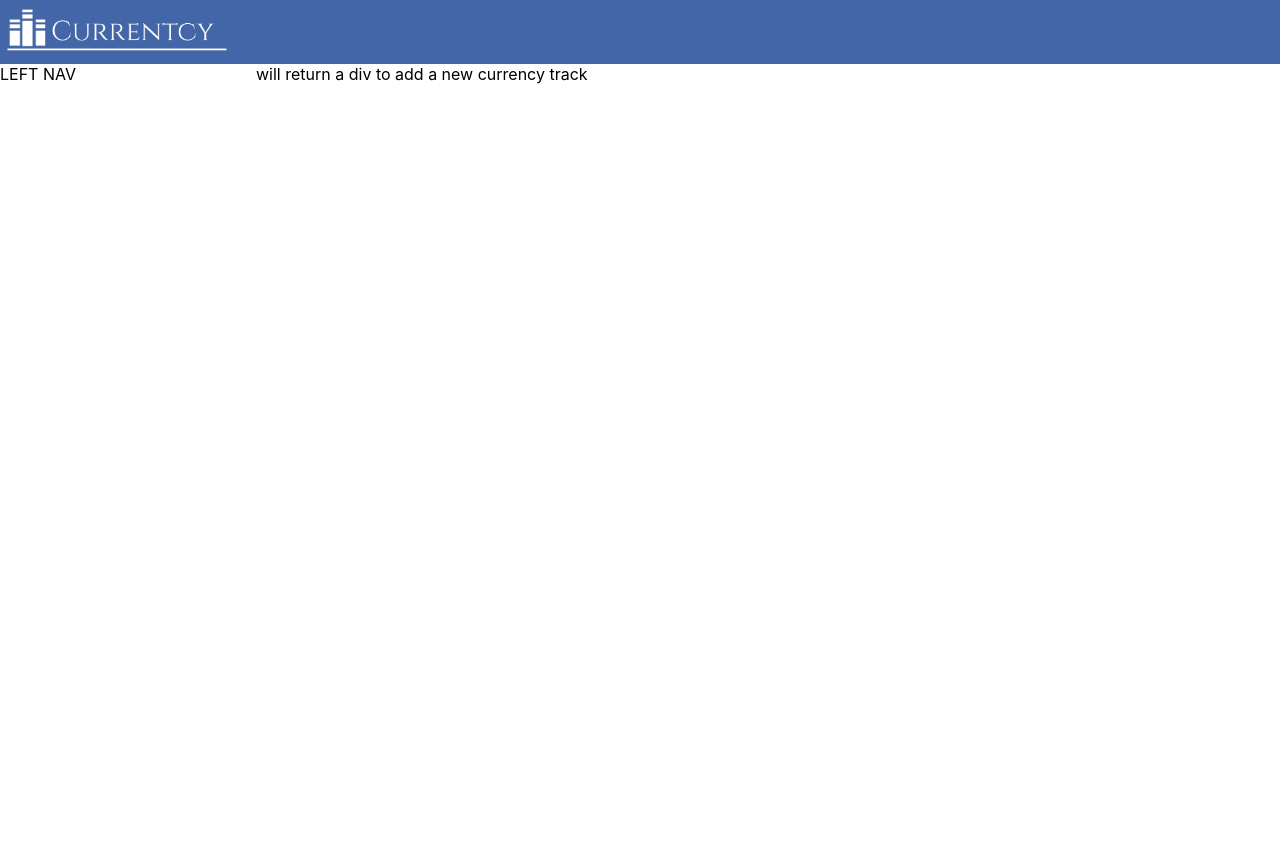
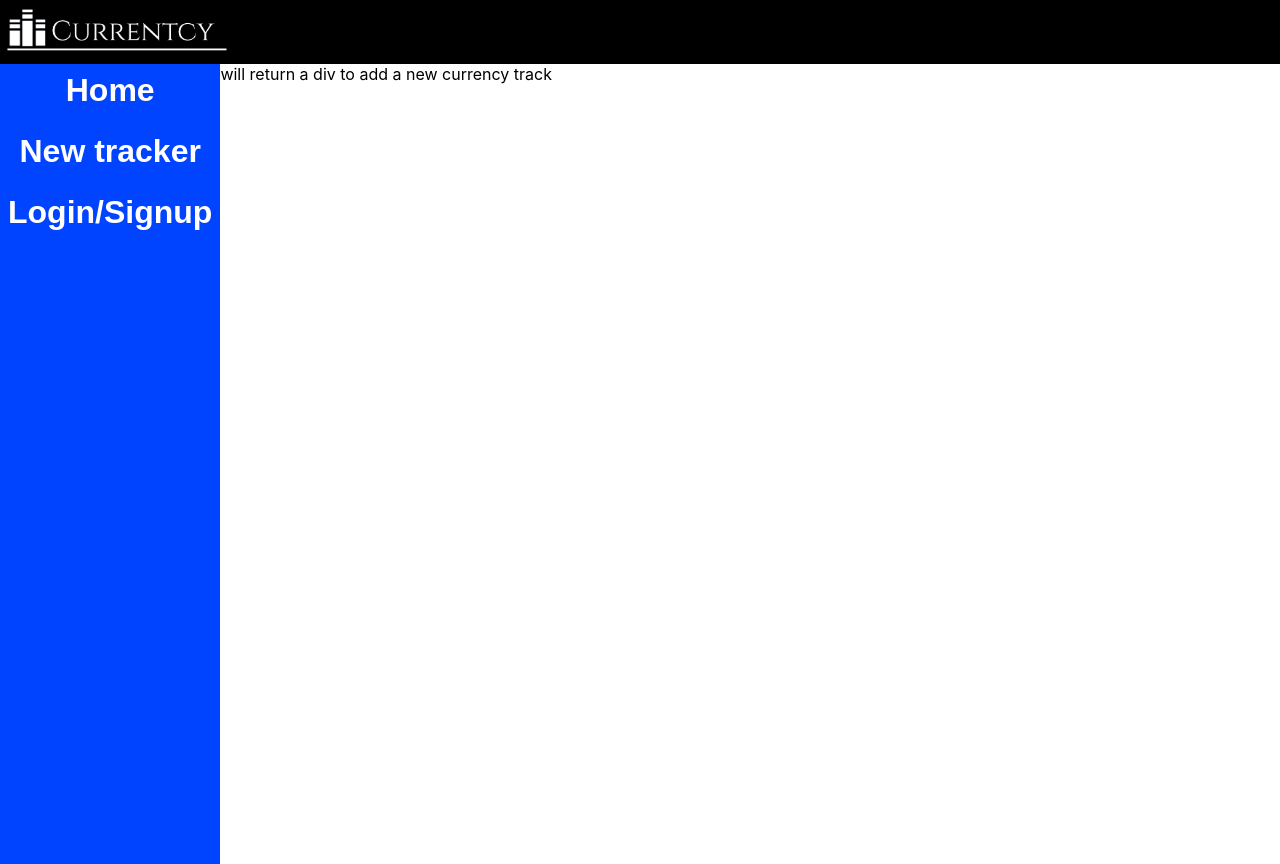
Before and after one commit to psan2/Currentcy-front-end, a React (Create React App) app: page /new in a window 1280 px wide. Before the commit the page ends 800 px from the top, so only its background shows below. Built offline with nearby package versions, Linux system fonts and the light colour scheme.

Commit message:
updated styles

```diff
--- a/package.json
+++ b/package.json
@@ -3,13 +3,11 @@
   "version": "0.1.0",
   "private": true,
   "dependencies": {
-    "@material-ui/core": "^4.2.0",
     "react": "^16.8.6",
     "react-dom": "^16.8.6",
     "react-router-dom": "^5.0.1",
     "react-scripts": "3.0.1",
-    "react-vis": "^1.11.7",
-    "typeface-roboto": "0.0.54"
+    "react-vis": "^1.11.7"
   },
   "scripts": {
     "start": "react-scripts start",
--- a/src/App.css
+++ b/src/App.css
@@ -6,7 +6,7 @@
     "header header header"
     "left-nav forex-container r-nav-live-feed"
     "left-nav forex-container r-nav-filters";
-  grid-template-columns: 1fr 3fr 1fr;
+  grid-template-columns: 0.4fr 3fr 0.4fr;
 }
 
 .logo {
@@ -14,12 +14,16 @@
 }
 
 .fx-container {
+  padding-left: 10px;
+  margin: 10px;
   display: grid;
   grid-template-columns: repeat(3, 1fr);
   gap: 25px;
+  text-align: center;
 }
 
 .fx-card {
+  padding: 10px;
   border: grey solid 1px;
   border-radius: 8px;
   width: 25rem;
@@ -27,31 +31,51 @@
   box-shadow: 3px 3px 3px 3px gray;
 }
 
+.graph {
+  padding: 5px 0px 10px 5px;
+}
+
 .header {
   grid-area: header;
-  background-color: rgb(66, 102, 168);
+  background-color: rgb(0, 0, 0);
 }
 
 .left-nav {
   grid-area: left-nav;
-  background-color: white;
-}
-
-.forex-container {
-  grid-area: forex-container;
-  background-color: white;
+  background-color: rgb(0, 68, 255);
+  min-height: 100vh;
 }
 
 .r-nav-live-feed {
   margin-left: 5px;
   padding-left: 5px;
   grid-area: r-nav-live-feed;
-  background-color: rgb(176, 195, 230);
+  font-weight: bold;
 }
 
 .r-nav-filters {
   margin-left: 5px;
   padding-left: 5px;
   grid-area: r-nav-filters;
-  background-color: rgb(176, 195, 230);
+  font-weight: bold;
+  min-height: 100vh;
 }
+
+.nav-button {
+  padding: 8px;
+  padding-bottom: 16px;
+  width: 100%;
+  background-color: rgb(0, 68, 255);
+
+  color: white;
+  font-weight: bold;
+  font-size: 2em;
+  border: none;
+  -webkit-transition-duration: 0.4s;
+  transition-duration: 0.4s;
+}
+
+.nav-button:hover {
+  background-color: white;
+  color: rgb(0, 68, 255);
+}
--- a/src/App.js
+++ b/src/App.js
@@ -4,6 +4,7 @@ import "./App.css";
 import LeftNav from "./containers/LeftNav";
 import Header from "./containers/Header";
 import FxContainer from "./containers/FxContainer";
+import LoginSignup from "./components/LoginSignup";
 
 function App() {
   return (
@@ -12,15 +13,15 @@ function App() {
         <Header />
         <LeftNav />
         <Route exact path="/" component={Home} />
-        <Route path="/login" component={LoginSignup} />
+        <Route path="/login" component={Login} />
         <Route path="/new" component={New} />
       </div>
     </Router>
   );
 }
 
-function LoginSignup() {
-  return <div>will return a signup page</div>;
+function Login() {
+  return <LoginSignup />;
 }
 
 function New() {
--- a/src/components/FxCard.js
+++ b/src/components/FxCard.js
@@ -37,8 +37,11 @@ class FxCard extends Component {
     const { closeData, highData, lowData } = this.filterChartData();
     return (
       <FlexibleWidthXYPlot xType="time" height={300}>
+        <LineSeries data={closeData} />
+        <LineSeries data={highData} />
+        <LineSeries data={lowData} />
         <HorizontalGridLines />
-        <XAxis />
+        <XAxis tickLabelAngle={-90} margin={{ bottom: 100 }} />
         <YAxis />
         <ChartLabel
           text="Date"
@@ -55,9 +58,6 @@ class FxCard extends Component {
           xPercent={-0.07}
           yPercent={0.06}
         />
-        <LineSeries data={closeData} />
-        <LineSeries data={highData} />
-        <LineSeries data={lowData} />
       </FlexibleWidthXYPlot>
     );
   };
@@ -76,6 +76,7 @@ class FxCard extends Component {
             )
           }
         >
+          <option value={""} />
           <option value={currentYear()}>This year</option>
           <option value={currentYear() - 1}>Last year</option>
           <option value={currentYear() - 3}>{currentYear() - 3}</option>
@@ -92,7 +93,7 @@ class FxCard extends Component {
     return (
       <div className="fx-card">
         {this.props.conversionObject.conversion}
-        {this.generateGraph()}
+        <div className="graph">{this.generateGraph()}</div>
         {this.createRangeFilter()}
       </div>
     );
--- /dev/null
+++ b/src/components/LoginSignup.js
@@ -0,0 +1,7 @@
+import React from "react";
+
+const LoginSignup = () => {
+  return <div>Login Area</div>;
+};
+
+export default LoginSignup;
--- a/src/containers/LeftNav.js
+++ b/src/containers/LeftNav.js
@@ -1,7 +1,13 @@
 import React from "react";
 
 const LeftNav = () => {
-  return <div className="left-nav">LEFT NAV</div>;
+  return (
+    <div className="left-nav">
+      <button className="nav-button">Home</button>
+      <button className="nav-button">New tracker</button>
+      <button className="nav-button">Login/Signup</button>
+    </div>
+  );
 };
 
 export default LeftNav;
```
Also changed, not shown: 1 other file (tests, documents, lock files or other folders).
